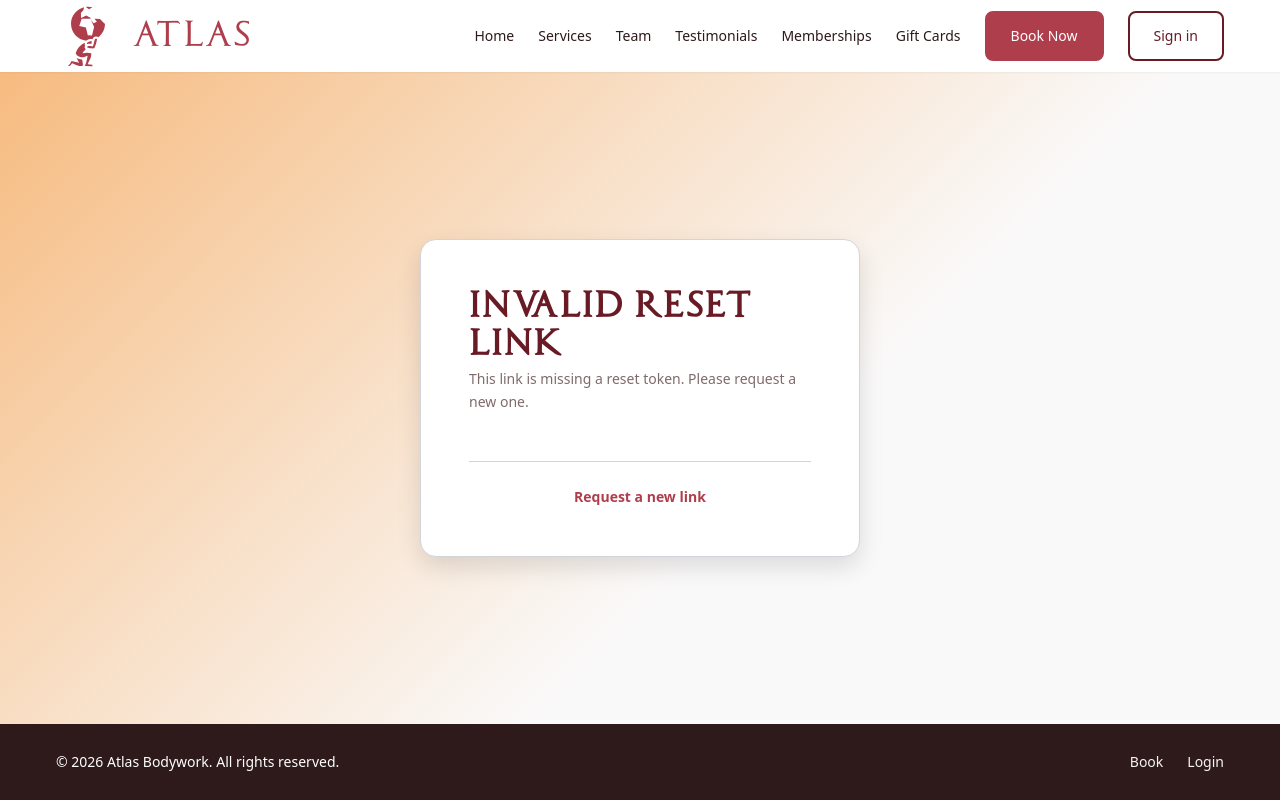
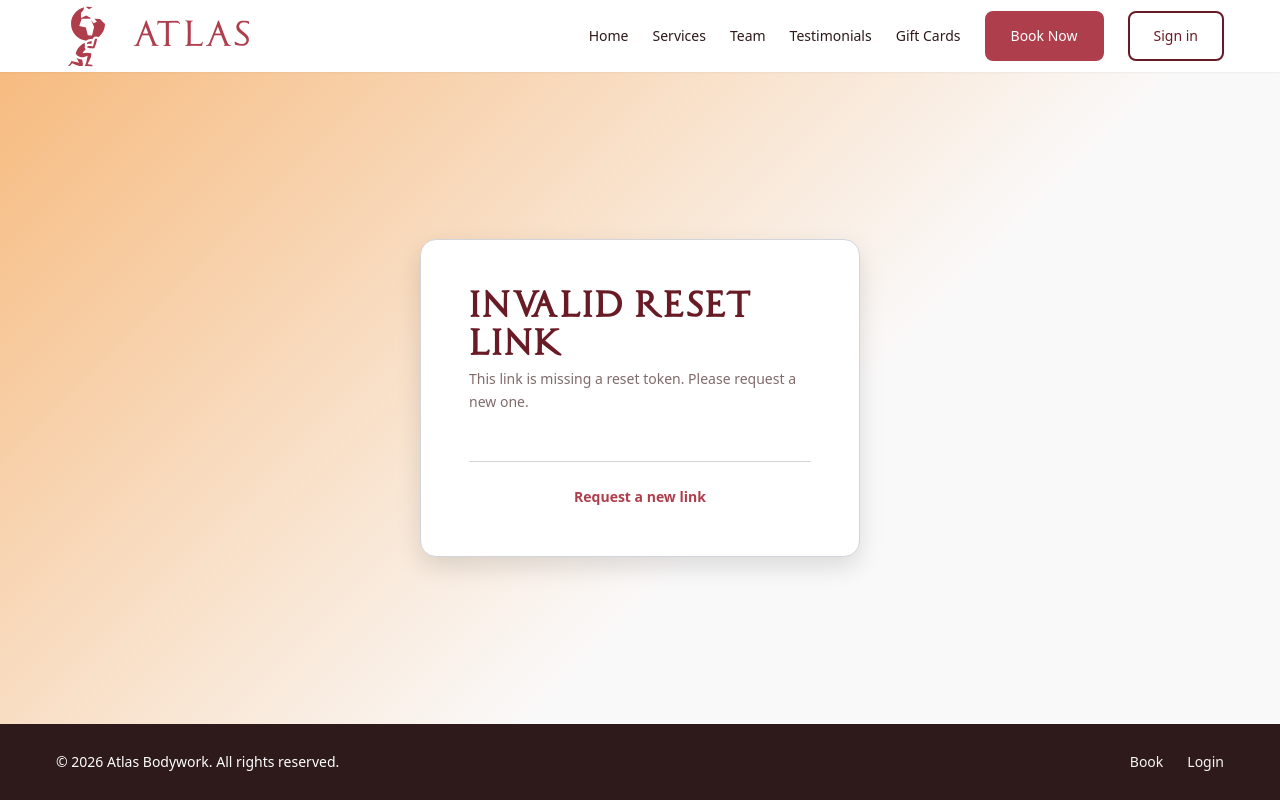
Before and after one commit to benmvachon/atlasmassage, a React (Vite) app in the folder apps/web/: page /reset-password in a window 1280 px wide. Built offline with nearby package versions, Linux system fonts and the light colour scheme; no server answers.

Commit message:
hide memberships page during initial ramp

```diff
--- a/apps/web/src/components/Header.jsx
+++ b/apps/web/src/components/Header.jsx
@@ -62,7 +62,7 @@ export default function Header() {
           <NavLink to="/services" onClick={close}>Services</NavLink>
           <NavLink to="/team" onClick={close}>Team</NavLink>
           <NavLink to="/testimonials" onClick={close}>Testimonials</NavLink>
-          <NavLink to="/memberships" onClick={close}>Memberships</NavLink>
+          {/* <NavLink to="/memberships" onClick={close}>Memberships</NavLink> */}
           <NavLink to="/gift-cards" onClick={close}>Gift Cards</NavLink>
           <NavLink to="/booking" className="btn btn--primary" onClick={close}>Book Now</NavLink>
           {isTherapist && !isOwner && (
```
